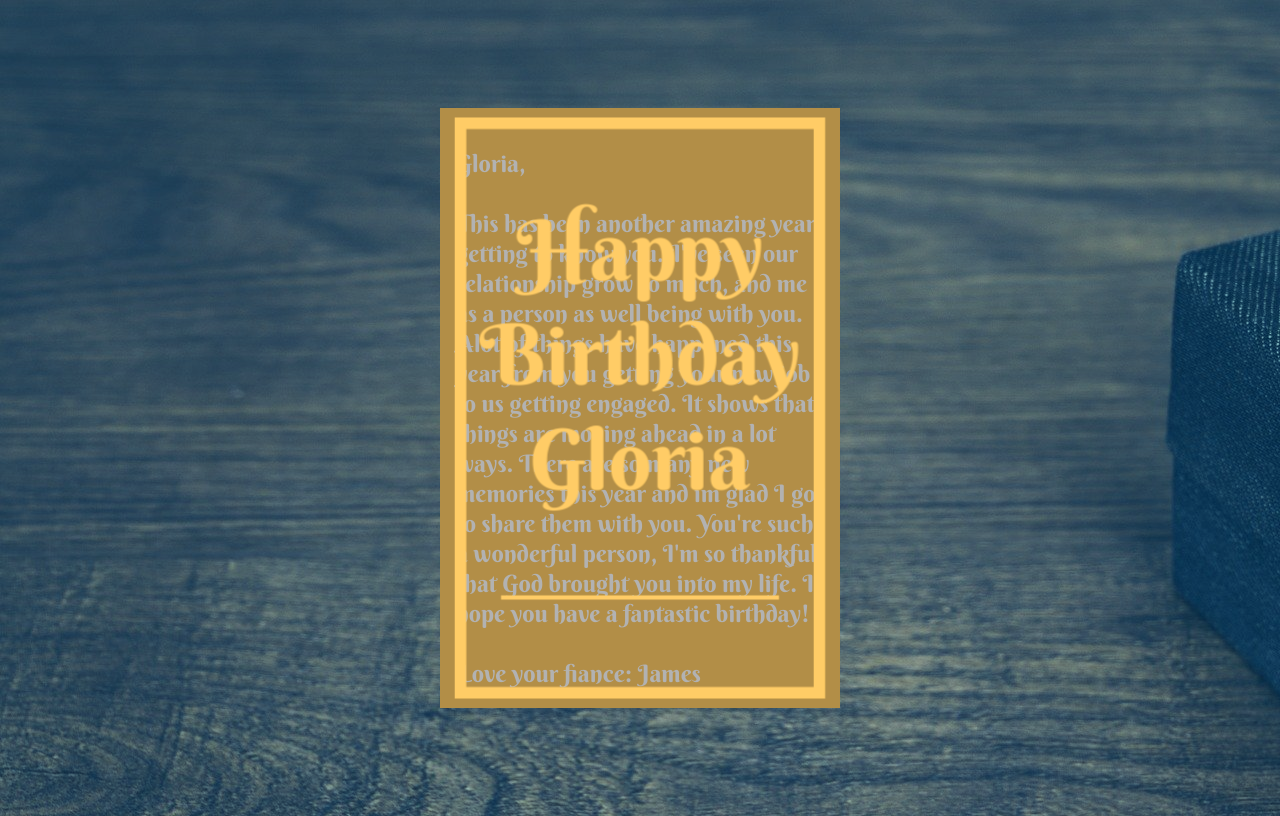
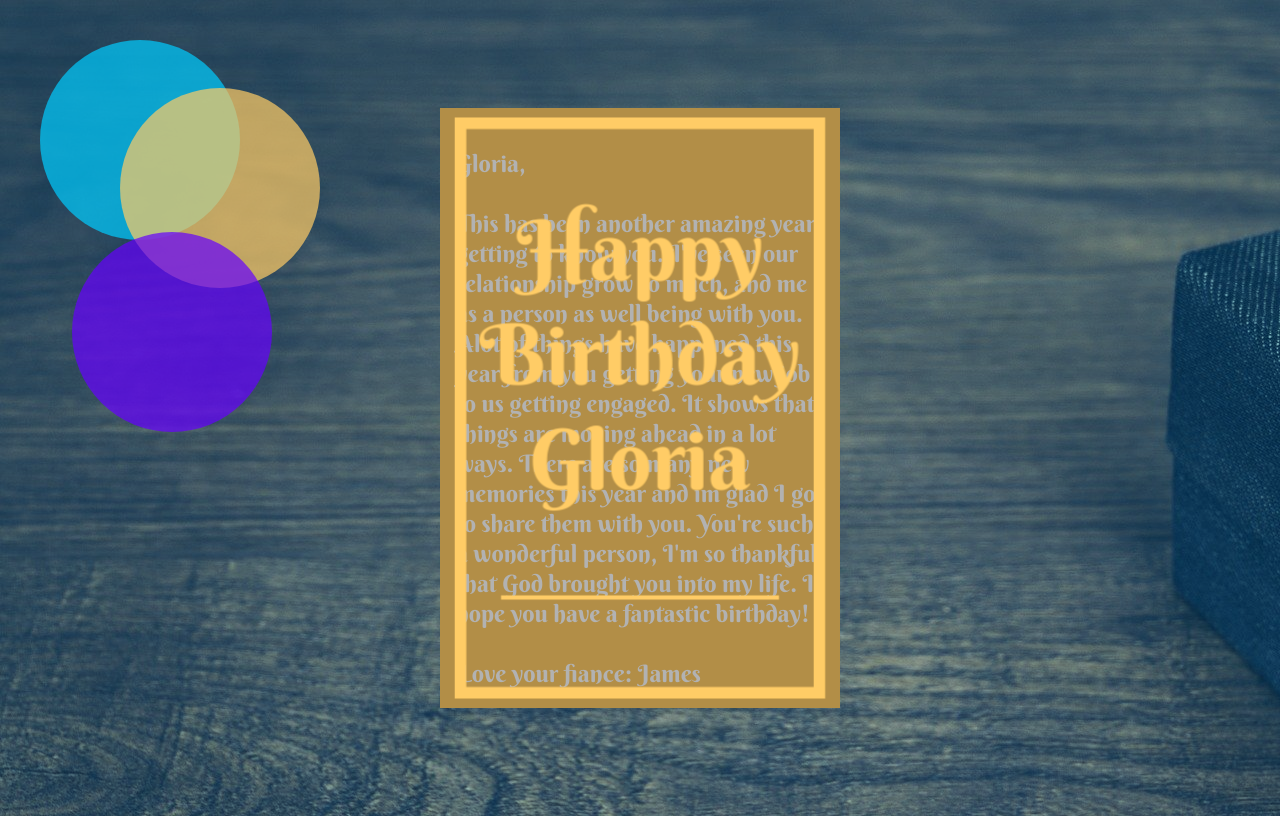
Before and after one commit to Hanzou86/gloria-card, a plain HTML site: page index.html in a window 1280 px wide. Drawn offline with Linux system fonts and the light colour scheme.

Commit message:
added baloons

```diff
--- a/index.html
+++ b/index.html
@@ -11,7 +11,10 @@
         <link href="https://fonts.googleapis.com/css2?family=Berkshire+Swash&family=Merriweather&display=swap" rel="stylesheet">
     </head>
     <body>
-        <div class='border'>
+        <div class='baloon one'></div>
+        <div class='baloon two'></div>
+        <div class='baloon three'></div>
+
         <div class='card'>
             <div class='front'>
                 <div class='card-bdr'>
@@ -32,6 +35,5 @@
                 </p>
             </div>
         </div>
-        </div>
     </body>
 </html>
--- a/style.scss
+++ b/style.scss
@@ -1,7 +1,22 @@
+// Color Variables ===========================
+
+$overlay: hsla(192, 100%, 50%, .25);
+$prime: hsl(192, 100%, 50%);
+$second: hsl(40, 100%, 70%);
+$third: hsl(264, 100%, 50%);
+
+// Mixins ===========================
+
 @mixin perspective {
     transition: transform 3s ease-in-out;
     transform-style: preserve-3d;
     perspective: 1000px;
+}
+
+@mixin center {
+    display: flex;
+    justify-content: center;
+    align-items: center;
 }
 
 * {
@@ -9,20 +24,15 @@
 }
 
 body {
+    @include center;
+    height: 100vh;
+    position: relative;
     background-image: url('b-day.jpg');
-    background-color: hsla(192, 100%, 50%, .25);
+    background-color: $overlay;
     background-blend-mode: overlay;
-    padding: 2em;
-    height: 100vh;
 }
 
-.border {
-    display: flex;
-    justify-content: center;
-    align-items: center;
-    height: 100%;
-    // border: 1em solid hsl(40, 100%, 70%);
-}
+
 
 .card {
     @include perspective;
@@ -57,7 +67,7 @@ body {
 
 .back {
     padding: 1em;
-    background-color: hsl(40, 100%, 70%);
+    background-color: $second;
     p {
         font-family:'Berkshire Swash', 'serif';
         font-size: 1.5em;
@@ -77,7 +87,7 @@ body {
 .card-bdr {
     width: 100%;
     height: 100%;
-    border: .7em solid hsl(40, 100%, 70%);
+    border: .7em solid $second;
     transform: translateZ(25px);
     & h2 {
         margin-bottom: 1em;
@@ -85,22 +95,43 @@ body {
         font-size: 5em;
         font-weight: 200;
         text-align: center;
-        color: hsl(40, 100%, 70%);
+        color: $second;
         transform: translateZ(25px);
     }
     & hr {
         width: 80%;
         margin-top: 1em;
-        border: 2px solid hsl(40, 100%, 70%);
+        border: 2px solid $second;
     }
 }
 
+.baloon {
+    width: 200px;
+    height: 200px;
+    border-radius: 50%;
+    position: absolute;
+    opacity: .7;
+    transition: transform 2s cubic-bezier(.59,-0.46,.52,1.56);
+}
 
+.baloon:hover {
+    transform: translateY(-15em);
+}
 
-.baloon {
-    width: 2em;
-    height: 2em;
-    border-radius: 50% 50% 0 50%;
-    color: hsl(40, 100%, 70%);
+.one {
+    top: 2em;
+    left: 2em;
+    background-color: $prime;
+}
 
+.two {
+    top: 5em;
+    left: 7em;
+    background-color: $second;
 }
+
+.three {
+    top: 14em;
+    left: 4em;
+    background-color: $third;
+}
```
Also changed, not shown: style.css, 1 other file. Lines whose indentation alone changed are shown as unchanged.
